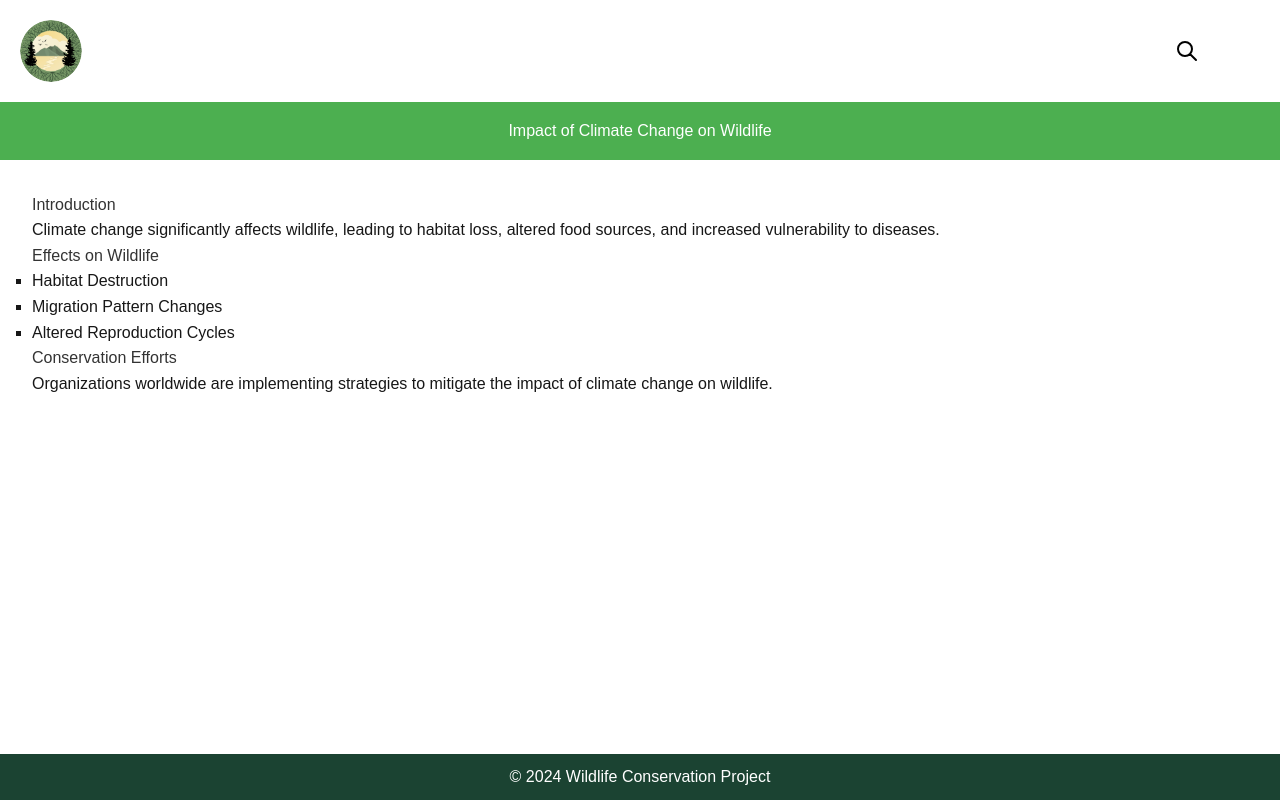
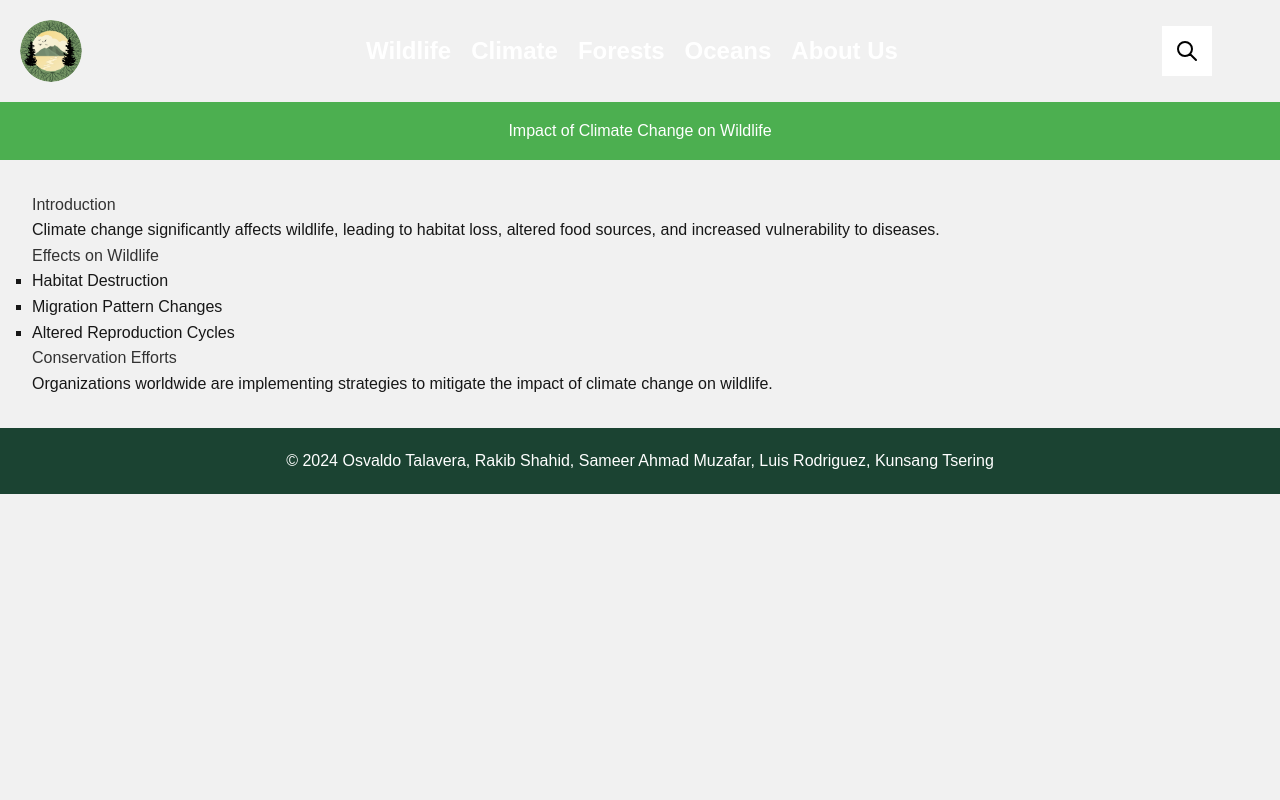
Before and after one commit to rakib-shahid/csci355-project1, a Next.js app: page /climate in a window 1280 px wide. Built offline with nearby package versions, Linux system fonts and the light colour scheme.

Commit message:
fixed footer component

```diff
--- a/src/app/climate/page.js
+++ b/src/app/climate/page.js
@@ -4,7 +4,7 @@ import Footer from "@/components/Footer";
 
 export default function Climate() {
   return (
-    <div className="climate-body">
+    <div className="climate-body mainContainer">
       <Navbar />
       <header className="climate-header">
         <h1>Impact of Climate Change on Wildlife</h1>
--- a/src/app/page.js
+++ b/src/app/page.js
@@ -3,7 +3,7 @@ import Footer from "@/components/Footer";
 
 export default function Home() {
   return (
-    <div className="min-h-screen flex flex-col">
+    <div className="flex flex-col mainContainer">
       <div className="header">
         <Navbar />
 
--- a/src/components/Footer.js
+++ b/src/components/Footer.js
@@ -2,7 +2,10 @@ import "../styles/footer_styles.css";
 export default function Footer() {
   return (
     <footer className="footer">
-      <p>&copy; 2024 Wildlife Conservation Project</p>
+      <p>
+        &copy; 2024 Osvaldo Talavera, Rakib Shahid, Sameer Ahmad Muzafar, Luis
+        Rodriguez, Kunsang Tsering
+      </p>
     </footer>
   );
 }
--- a/src/styles/footer_styles.css
+++ b/src/styles/footer_styles.css
@@ -2,5 +2,7 @@
   background-color: #1b4332;
   color: #fff;
   text-align: center;
-  padding: 10px;
+  padding: 20px;
+  position: relative;
+  width: 100%;
 }
--- a/src/styles/styles.css
+++ b/src/styles/styles.css
@@ -60,7 +60,7 @@ body {
   height: 100vh;
   background: url("/assets/pexels-matt-r-314917881-23990911.jpg") no-repeat
     center center/cover;
-  z-index: -1;
+  z-index: 0;
 }
 
 .hero-div {
@@ -124,3 +124,49 @@ body {
   height: 12rem;
   object-fit: cover;
 }
+
+.mainContainer {
+  display: flex;
+  flex-direction: column;
+  min-height: 100vh;
+  background-color: #f1f1f1;
+  z-index: 0;
+}
+
+@media (max-width: 860px) {
+  nav a {
+    font-size: 1rem;
+  }
+  .logo {
+    width: 60px;
+    height: 60px;
+    margin-right: calc((100% - 120px - 240.65px) / 2);
+  }
+
+  .logo img {
+    width: 60px;
+    height: 60px;
+  }
+  .search {
+    padding-top: 8px;
+  }
+  .btn {
+    margin-top: 8px;
+  }
+  .search .input {
+    font-size: 14px;
+    padding: 8px;
+    height: 30px;
+    width: 30px;
+  }
+  .search.active .input {
+    width: 100px;
+  }
+  .btn {
+    height: 30px;
+    width: 30px;
+  }
+  .search.active .btn {
+    transform: translateX(70px);
+  }
+}
```
